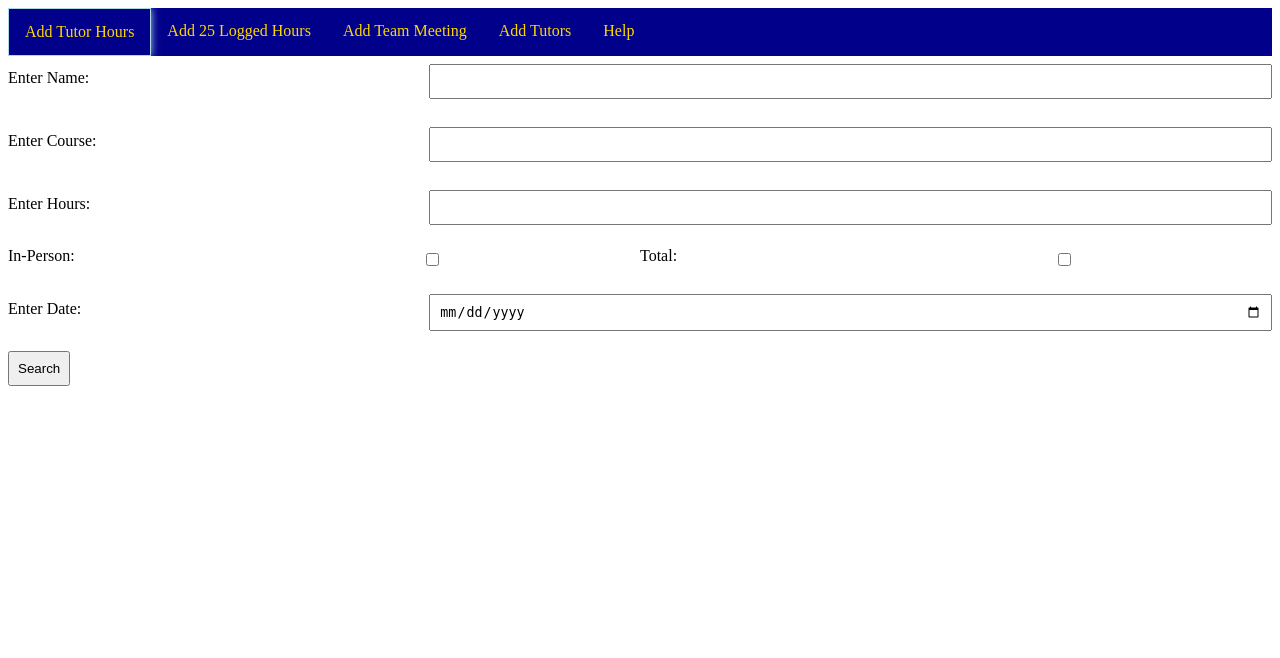
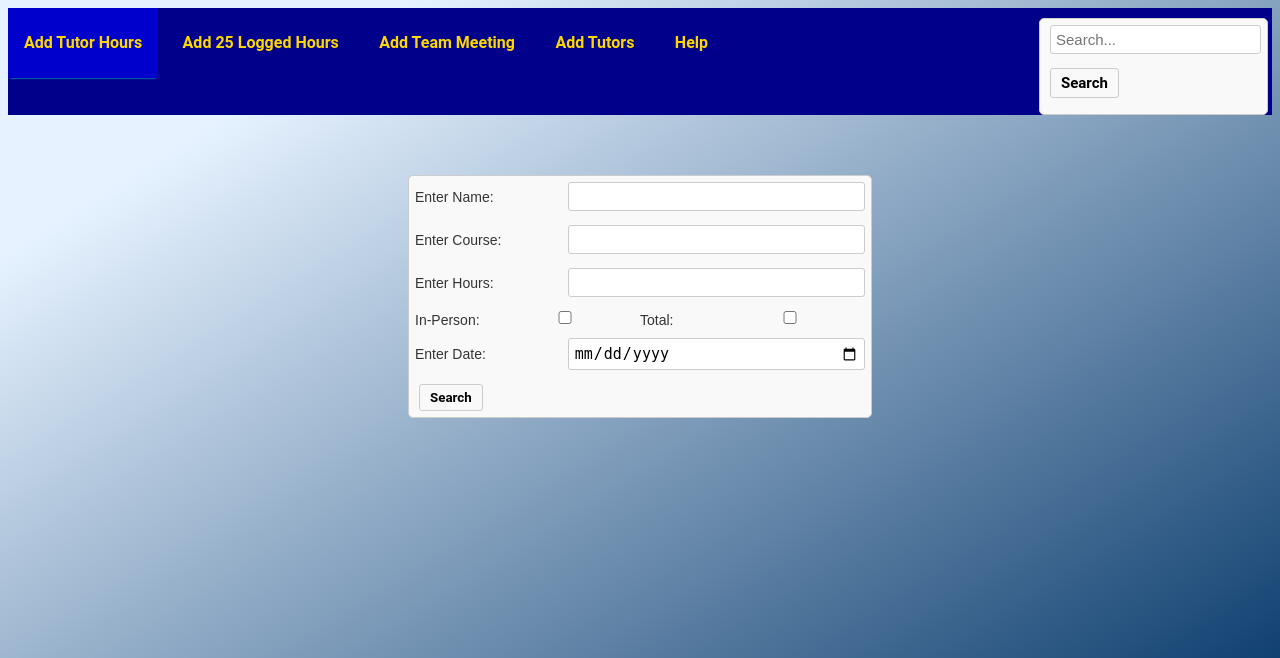
Before and after one commit to TexasHolden/CertTrac, a Django app: page /addtutorsession in a window 1280 px wide. Shown: the top 658 px of the page. Run offline with Django 4.2, Linux system fonts and the light colour scheme.

Commit message:
Updates
Updates to nav bar, search bar, background,

```diff
--- a/CertTracApp/urls.py
+++ b/CertTracApp/urls.py
@@ -1,5 +1,6 @@
 from django.urls import path
 from . import views
+from .views import search
 
 urlpatterns = [
     path('', views.index, name='index'),
@@ -9,4 +10,5 @@ urlpatterns = [
     path('addsubtopicsession', views.add_subtopic_session, name = 'session'  ),
     path('add_tutor', views.addTutor, name = 'add_tutor'),
     path('help', views.help, name = 'help'),
+    path('search/', search, name='search'),
 ]
--- a/CertTracApp/views.py
+++ b/CertTracApp/views.py
@@ -260,3 +260,14 @@ def edit_takes(request, takes_id):
         form = TakesForm(instance = takes)
 
     return render(request, 'edit_takes.html', {'form': form, 'takes': takes})
+
+def search(request):
+    query = request.GET.get('q', '')
+    if query:
+        # Perform search operation, e.g., filter your models based on the query
+        # results = YourModel.objects.filter(name__icontains=query)
+        results = []  # Replace with actual search logic
+    else:
+        results = []
+
+    return render(request, 'search_results.html', {'results': results, 'query': query})
--- /dev/null
+++ b/static/styles.css
@@ -0,0 +1,183 @@
+/* Page background with gradient */
+body {
+  background: linear-gradient(to top left, #003366 3%, #e6f2ff 84%);
+  background-repeat: no-repeat;
+  background-attachment: fixed;
+  background-size: cover;
+  color: #333;
+  font-family: Arial, sans-serif;
+}
+
+/* Navigation bar styles */
+nav ul {
+  background-color: #00008B; /* Dark Blue */
+  overflow: hidden;
+  list-style-type: none;
+  padding: 0;
+  margin: 0;
+}
+
+nav ul li {
+  display: inline-block; /* Display links in a line */
+  margin-right: 4px; /* Spacing between nav items */
+  line-height: 50px; /* Align the links with the search box */
+}
+
+nav ul li a {
+  display: block;
+  color: #FFD700; /* Yellow-Gold */
+  text-align: center;
+  padding: 20px 16px;
+  text-decoration: none;
+  transition: all 0.3s; /* Smooth transition for hover effect */
+  font-family: 'Roboto', sans-serif; /* Modern font */
+  font-weight: 700; /* Bold text */
+  font-size: 16px; /* Font size for navigation links */
+  line-height: 30px; /* Adjust line height if necessary */
+}
+
+/* Hover effect for navigation links */
+nav ul li a:hover {
+  margin-top: -2px; /* Raises the text by 2px */
+  color: #FFFFFF; /* Change color on hover */
+}
+
+/* Active link styles */
+nav ul li a.active {
+  background-color: #0000CD; /* A lighter shade of dark blue */
+  box-shadow: 0 2px 2px -2px #0DFFD7; /* Adds a subtle shadow */
+}
+
+/* Search form in the navigation bar */
+nav form {
+  float: right; /* Aligns the search form to the right */
+  margin-top: 10px; /* Aligns vertically with the nav links */
+}
+
+nav form input[type="text"],
+nav form button {
+  margin-left: 4px;
+  padding: 5px 10px; /* Standardized padding for uniform size */
+  font-size: 15px; /* Font size */
+  border: 1px solid #ccc; /* Border for definition */
+  border-radius: 3px; /* Rounded corners for aesthetics */
+  box-sizing: border-box; /* Padding is included in the height */
+}
+
+/* Match the button styles to other buttons on the page */
+button, nav form button {
+  background-color: #f9f9f9; /* Background color */
+  color: #000000; /* Text color */
+  padding: 5px 10px; /* Padding to match the smaller button size */
+  border: 1px solid #ccc; /* Border color and width */
+  border-radius: 3px; /* Border radius for rounded corners */
+  cursor: pointer; /* Cursor to pointer on hover */
+  font-family: 'Roboto', sans-serif; /* Modern font */
+  font-weight: 700; /* Bold text */
+  line-height: normal; /* Line height for vertical centering */
+  box-sizing: border-box; /* Include padding and border in the element's total width and height */
+  display: inline-block; /* Display to inline-block for proper spacing */
+  margin-left: 4px; /* Margin to space out from other elements */
+}
+
+/* Adjust the text box styles to match other input elements on the page */
+input[type="text"], nav form input[type="text"] {
+  border: 1px solid #ccc; /* Border color and width */
+  border-radius: 3px; /* Border radius for rounded corners */
+  padding: 5px; /* Padding inside the text box */
+  font-family: Arial, sans-serif; /* Modern font */
+  font-size: 15px; /* Font size */
+  box-sizing: border-box; /* Include padding and border in the element's total width and height */
+  display: block; /* Display block for full width */
+  margin-bottom: 4px; /* Margin to space out from other elements */
+}
+
+/* Form styles */
+form {
+  max-width: 450px; /* Adjust width as needed */
+  margin: 0 auto; /* Centers the form horizontally */
+  padding: 6px;
+  border: 1px solid #ccc;
+  border-radius: 5px;
+  background-color: #f9f9f9;
+}
+
+/* Label styles */
+label {
+  font-family: Arial, sans-serif;
+  font-weight: normal;
+  font-size: 14px; /* Slightly smaller than the navigation links */
+  display: block;
+  margin-bottom: 4px; /* Reduced space below each label */
+}
+
+/* Form row styles */
+.form-row {
+  display: flex;
+  align-items: center;
+  justify-content: space-between;
+  margin-bottom: 10px;
+}
+
+.form-row label {
+  flex: 1;
+  margin-right: 10px;
+}
+
+.form-row input, .form-row input[type="submit"] {
+  flex: 2;
+  padding: 5px;
+  border: 1px solid #ccc;
+  border-radius: 3px;
+  margin-bottom: 4px; /* Reduced space below each input field */
+}
+
+/* Checkbox specific styles */
+input[type="checkbox"] {
+  margin-right: 4px; /* Space to the right of each checkbox to align with the text */
+  vertical-align: middle; /* Aligns the checkbox vertically with the text */
+}
+
+label.checkbox-label {
+  display: inline-block; /* Align label in line with the checkbox */
+  margin-bottom: 0; /* Remove bottom margin for checkbox labels */
+  margin-right: 4px; /* Space after label before the checkbox */
+}
+
+/* Adjust the input text box styles to be closer to their labels */
+input[type="text"], input[type="date"], input[type="number"], input[type="email"], input[type="checkbox"], input[type="radio"] {
+  border: 1px solid #ccc;
+  border-radius: 3px;
+  padding: 5px;
+  font-size: 15px;
+  box-sizing: border-box;
+  display: block;
+  margin-top: 0; /* No space above input field */
+  margin-bottom: 4px; /* Consistent space below input field */
+}
+
+/* Checkbox and radio button adjustments */
+input[type="checkbox"], input[type="radio"] {
+  margin-right: 4px; /* Space to the right of the checkbox or radio button */
+  vertical-align: middle; /* Aligns the checkbox vertically with the text */
+}
+
+/* Match the button styles to other buttons on the page */
+button, input[type="button"], input[type="submit"], input[type="reset"] {
+  background-color: #f9f9f9;
+  color: #000000;
+  padding: 5px 10px;
+  border: 1px solid #ccc;
+  border-radius: 3px;
+  cursor: pointer;
+  font-family: 'Roboto', sans-serif;
+  font-weight: 700;
+  line-height: normal;
+  box-sizing: border-box;
+  display: inline-block;
+  margin-left: 4px;
+}
+
+.main-content {
+  padding-top: 60px; /* Adjust this value to match your navigation bar height */
+}
--- a/templates/base.html
+++ b/templates/base.html
@@ -1,76 +1,11 @@
 <!-- templates/base.html -->
 <!DOCTYPE html>
 <html>
+  {% load static %}
+  <link rel="stylesheet" type="text/css" href="{% static 'styles.css' %}">
 <head>
   <meta charset="utf-8">
   <title>{% block title %}CertTrac{% endblock %}</title>
-  <style>
-    nav ul {
-        list-style-type: none;
-        margin: 0;
-        padding: 0;
-        overflow: hidden;
-        background-color: #00008B; /* Dark Blue */
-    }
-
-    nav li {
-        float: left;
-    }
-
-    nav li a {
-        display: block;
-        color: #FFD700; /* Golden Yellow */
-        text-align: center;
-        padding: 14px 16px;
-        text-decoration: none;
-        transition: margin-top 0.5s, color 0.5s; /* Smooth transition for hover effect */
-    }
-
-    nav li a:hover {
-        margin-top: -2px; /* Raise the text by 2px */
-        color: white;
-    }
-
-    nav li a.active {
-        border: 1px solid #ADD8E6; /* Light Blue border */
-        box-shadow: 0px 0px 8px 0px #ADD8E6; /* Slight shadow for effect */
-    }
-
-    .container {
-      max-width: 800px;
-      margin: auto;
-      text-align: center;
-    }
-
-    .form-group {
-      margin-bottom: 20px;
-    }
-
-    label {
-      display: block;
-      text-align: left;
-    }
-
-    input {
-      width: 100%;
-      padding: 8px;
-      margin: 8px 0;
-    }
-
-    table {
-      width: 100%;
-      margin-top: 20px;
-    }
-
-    th, td {
-      text-align: left;
-      padding: 8px;
-    }
-
-    form {
-      display: inline;
-    }
-  </style>
 </head>
 <body>
   <nav>
@@ -80,10 +15,20 @@
       <li><a href="{% url 'session' %}" class="{% if request.resolver_match.url_name == 'session' %}active{% endif %}">Add Team Meeting</a></li>
       <li><a href="{% url 'add_tutor' %}" class="{% if request.resolver_match.url_name == 'add_tutor' %}active{% endif %}">Add Tutors</a></li>
       <li><a href="{% url 'help' %}" class="{% if request.resolver_match.url_name == 'help' %}active{% endif %}">Help</a></li>
+      <!-- Search form -->
+      <li style="float: right;">
+        <form action="{% url 'search' %}" method="get">
+          <input type="text" name="q" placeholder="Search...">
+          <button type="submit">Search</button>
+        </form>
+      </li>
     </ul>
   </nav>
+  <main class="main-content">
+
   <main>
     {% block content %}
+    <!-- The content for each page will be inserted here -->
     {% endblock %}
   </main>
 </body>
--- a/templates/home.html
+++ b/templates/home.html
@@ -1,5 +1,7 @@
 <!-- templates/home.html -->
 {% extends 'base.html' %}
+
+{% block content %}
 
 {% block title %}CertTrac{% endblock %}
 
--- a/templates/index.html
+++ b/templates/index.html
@@ -1,52 +1,8 @@
 {% extends 'base.html' %}
 
 {% block content %}
-<!DOCTYPE html>
-<html>
-<head>
   <title>User Input</title>
-    <style>
-        form {
-            max-width: 450px; /* Adjust width as needed */
-        }
 
-        label, input, button {
-            display: block;
-            margin-bottom: 10px;
-        }
-
-        .form-row {
-            display: flex;
-            align-items: center;
-            justify-content: space-between;
-            margin-bottom: 10px;
-        }
-
-        .form-row label {
-            flex: 1;
-            margin-right: 10px;
-        }
-
-        .form-row input {
-            flex: 2;
-        }
-
-        .checkboxes {
-            display: flex;
-            align-items: center;
-            margin-bottom: 10px;
-        }
-
-        .checkbox-label {
-            margin-right: 10px;
-        }
-
-        button {
-            padding: 8px;
-        }
-    </style>
-</head>
-<body>
   <form method="post" action="{% url 'add_hours' %}">
     {% csrf_token %}
     <div class="form-row">
@@ -78,6 +34,4 @@
 
     <button type="submit">Search</button>
   </form>
-</body>
-</html>
 {% endblock %}
```
Also changed, not shown: CertTrac/settings.py (+15 -2 lines), templates/25.html (+4 -63 lines), templates/addTutor.html (+4 -5 lines), templates/help.html (+4 -61 lines), templates/session.html (+5 -9 lines), CertTracApp/migrations/0022_session_rename_course_subtopic_and_more.py (added), templates/search_results.html (added), 1 other file. Lines whose indentation alone changed are shown as unchanged.
